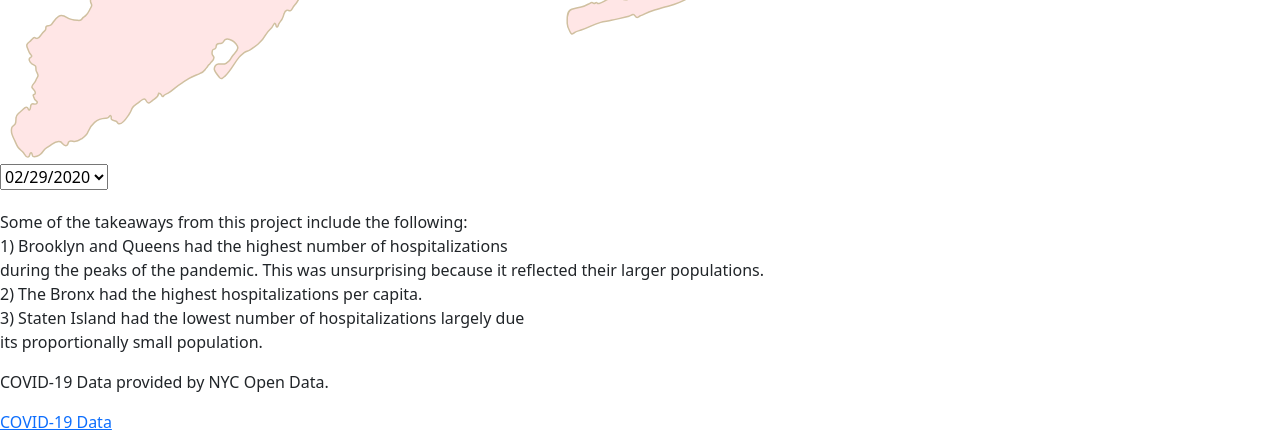
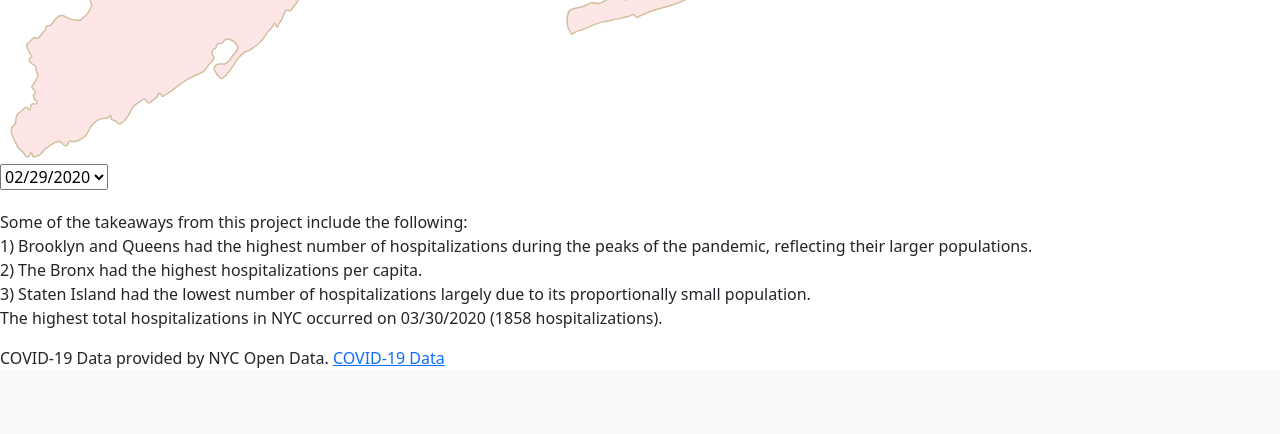
Before and after one commit to era-trin/Data-Journalism-Final, a Flask app: page / in a window 1280 px wide. Shown: the part 934-1368 px from the top of the page. After the commit the page ends 1302 px from the top, so only its background shows below. Run offline with Flask 3, Linux system fonts and the light colour scheme.

Commit message:
Footer kinda finished, about page content finished, Tidy-up everything and check rubric

```diff
--- a/FinalDJProject/server.py
+++ b/FinalDJProject/server.py
@@ -45,16 +45,31 @@ def macro_page():
         "queens": hospitalized_to_hsl(int(selected_data["QN_HOSPITALIZED_COUNT"])),
         "bronx": hospitalized_to_hsl(int(selected_data["BX_HOSPITALIZED_COUNT"]))
     }
+    total = []
+    dates = []
+    for entry in raw_data:
+        if all(k in entry for k in ["MN_HOSPITALIZED_COUNT", "BK_HOSPITALIZED_COUNT", "QN_HOSPITALIZED_COUNT", "BX_HOSPITALIZED_COUNT", "SI_HOSPITALIZED_COUNT"]):
+            dates.append(entry["Date"])
+            total.append(int(entry["MN_HOSPITALIZED_COUNT"]) +
+                int(entry["BK_HOSPITALIZED_COUNT"]) +
+                int(entry["QN_HOSPITALIZED_COUNT"]) +
+                int(entry["BX_HOSPITALIZED_COUNT"]) +
+                int(entry["SI_HOSPITALIZED_COUNT"]))
+    total_peak_value = max(total)
+    total_peak_date = dates[total.index(total_peak_value)]
 
     return render_template(
         "index.html",
         dates=all_dates,
         borough_colors=borough_colors,
-        selected_date=selected_date
+        selected_date=selected_date,
+        total_peak_value=total_peak_value,
+        total_peak_date=total_peak_date
     )
 
 @app.route('/borough')
 def micro_page():
+    import json
     with open("FinalDJProject/Data/borough_data.json", "r") as f:
         raw_data = json.load(f)
     all_dates = [entry["Date"] for entry in raw_data]
@@ -84,7 +99,86 @@ def micro_page():
                 int(entry["BX_HOSPITALIZED_COUNT"]) +
                 int(entry["SI_HOSPITALIZED_COUNT"]))
 
+    manhattan_peak_value = max(manhattan)
+    manhattan_peak_date = dates[manhattan.index(manhattan_peak_value)]
+    manhattan_min_value = min(manhattan)
+    manhattan_min_date = dates[manhattan.index(manhattan_min_value)]
+    manhattan_total = sum(manhattan)
+
+
+    brooklyn_peak_value = max(brooklyn)
+    brooklyn_peak_date = dates[brooklyn.index(brooklyn_peak_value)]
+    brooklyn_min_value = min(brooklyn)
+    brooklyn_min_date = dates[brooklyn.index(brooklyn_min_value)]
+    brooklyn_total = sum(brooklyn)
+
+
+    queens_peak_value = max(queens)
+    queens_peak_date = dates[queens.index(queens_peak_value)]
+    queens_min_value = min(queens)
+    queens_min_date = dates[queens.index(queens_min_value)]
+    queens_total = sum(queens)
+
+
+    bronx_peak_value = max(bronx)
+    bronx_peak_date = dates[bronx.index(bronx_peak_value)]
+    bronx_min_value = min(bronx)
+    bronx_min_date = dates[bronx.index(bronx_min_value)]
+    bronx_total = sum(bronx)
+
+
+    statenisland_peak_value = max(staten_island)
+    statenisland_peak_date = dates[staten_island.index(statenisland_peak_value)]
+    statenisland_min_value = min(staten_island)
+    statenisland_min_date = dates[staten_island.index(statenisland_min_value)]
+    statenisland_total = sum(staten_island)
+
+
+
     selected_borough = request.args.get('borough', 'Unknown Borough')
-    return render_template("borough.html", borough=selected_borough,dates = all_dates,graph_dates = dates,graph_manhattan = manhattan, graph_brooklyn = brooklyn, graph_statenisland = staten_island, graph_queens = queens, graph_bronx = bronx, graph_total = total, selected_date=selected_date, max=max)
+    return render_template(
+        "borough.html",
+        borough=selected_borough,
+        dates=all_dates,
+        graph_dates=dates,
+        graph_manhattan=manhattan,
+        graph_brooklyn=brooklyn,
+        graph_statenisland=staten_island,
+        graph_queens=queens,
+        graph_bronx=bronx,
+        total=sum(total),
+        selected_date=selected_date,
+        max=max,
+
+        manhattan_peak_date=manhattan_peak_date,
+        manhattan_peak_value=manhattan_peak_value,
+        manhattan_min_date=manhattan_min_date,
+        manhattan_min_value=manhattan_min_value,
+        manhattan_total=manhattan_total,
+
+        brooklyn_peak_date=brooklyn_peak_date,
+        brooklyn_peak_value=brooklyn_peak_value,
+        brooklyn_min_date=brooklyn_min_date,
+        brooklyn_min_value=brooklyn_min_value,
+        brooklyn_total=brooklyn_total,
+
+        queens_peak_date=queens_peak_date,
+        queens_peak_value=queens_peak_value,
+        queens_min_date=queens_min_date,
+        queens_min_value=queens_min_value,
+        queens_total=queens_total,
+
+        bronx_peak_date=bronx_peak_date,
+        bronx_peak_value=bronx_peak_value,
+        bronx_min_date=bronx_min_date,
+        bronx_min_value=bronx_min_value,
+        bronx_total=bronx_total,
+
+        statenisland_peak_date=statenisland_peak_date,
+        statenisland_peak_value=statenisland_peak_value,
+        statenisland_min_date=statenisland_min_date,
+        statenisland_min_value=statenisland_min_value,
+        statenisland_total=statenisland_total
+    )
 
 app.run(debug=True)
--- a/FinalDJProject/templates/borough.html
+++ b/FinalDJProject/templates/borough.html
@@ -24,5 +24,8 @@
 {% set selected_borough = borough %}
 {% include 'line_graph.svg' %}
 
+
+{% include 'footer.html' %}
+
 </body>
 </html>
--- a/FinalDJProject/templates/footer.html
+++ b/FinalDJProject/templates/footer.html
@@ -9,36 +9,53 @@
 
 <footer class="footer">
 
-
   {% if borough == "Manhattan" %}
-    <p>Data for Manhattan provided by NYC Open Data.</p>
+    <p>
+      Data for Manhattan provided by NYC Open Data.<br>
+      Manhattan had its highest hospitalizations on {{ manhattan_peak_date }} ({{ manhattan_peak_value }} hospitalizations).<br>
+      The lowest was on {{ manhattan_min_date }} ({{ manhattan_min_value }} hospitalizations).<br>
+      Manhattan's population is about 1.6 million, and its total hospitalizations were {{ manhattan_total }} out of NYC's {{total}} hospitalizations.
+    </p>
   {% elif borough == "Brooklyn" %}
-    <p>Data for Brooklyn provided by NYC Open Data.</p>
+    <p>
+      Data for Brooklyn provided by NYC Open Data.<br>
+      Brooklyn had its highest hospitalizations on {{ brooklyn_peak_date }} ({{ brooklyn_peak_value }} hospitalizations).<br>
+      The lowest was on {{ brooklyn_min_date }} ({{ brooklyn_min_value }} hospitalizations).<br>
+      Brooklyn's population is about 2.7 million, and its total hospitalizations were {{ brooklyn_total }}, the most per borough out of NYC's {{total}} hospitalizations.
+    </p>
   {% elif borough == "Queens" %}
-    <p>Data for Queens provided by NYC Open Data.</p>
+    <p>
+      Data for Queens provided by NYC Open Data.<br>
+      Queens had its highest hospitalizations on {{ queens_peak_date }} ({{ queens_peak_value }} hospitalizations).<br>
+      The lowest was on {{ queens_min_date }} ({{ queens_min_value }} hospitalizations).<br>
+      Queens' population is about 2.4 million, and its total hospitalizations were {{ queens_total }} in comparison to NYC's {{total}} hospitalizations.
+    </p>
   {% elif borough == "Bronx" %}
-    <p>Data for Bronx provided by NYC Open Data.</p>
+    <p>
+      Data for Bronx provided by NYC Open Data.<br>
+      The Bronx had its highest hospitalizations on {{ bronx_peak_date }} ({{ bronx_peak_value }} hospitalizations).<br>
+      The lowest was on {{ bronx_min_date }} ({{ bronx_min_value }} hospitalizations).<br>
+      The Bronx's population is about 1.4 million, and its total hospitalizations were {{ bronx_total }}.
+    </p>
   {% elif borough == "Staten Island" %}
-    <p>Data for Staten Island provided by NYC Open Data.</p>
+    <p>
+      Data for Staten Island provided by NYC Open Data.<br>
+      Staten Island had its highest hospitalizations on {{ statenisland_peak_date }} ({{ statenisland_peak_value }} hospitalizations).<br>
+      The lowest was on {{ statenisland_min_date }} ({{ statenisland_min_value }} hospitalizations).<br>
+      Staten Island's population is about 500 thousand, and its total hospitalizations were only {{ statenisland_total }} out of NYC's {{total}} hospitalizations.
+    </p>
   {% else %}
-    <p style = "margin-top:20px" >Some of the takeaways from this project include the following:<br>
-      1) Brooklyn and Queens had the highest number of hospitalizations <br>
-      during the peaks of the pandemic. This was unsurprising because it reflected their
-      larger populations. <br>
-
+    <p style="margin-top:20px">
+      Some of the takeaways from this project include the following:<br>
+      1) Brooklyn and Queens had the highest number of hospitalizations during the peaks of the pandemic, reflecting their larger populations.<br>
       2) The Bronx had the highest hospitalizations per capita.<br>
-
-      3) Staten Island had the lowest number of hospitalizations largely due <br>
-      its proportionally small population.
+      3) Staten Island had the lowest number of hospitalizations largely due to its proportionally small population.<br>
+      The highest total hospitalizations in NYC occurred on {{ total_peak_date }} ({{ total_peak_value }} hospitalizations).
     </p>
-
-      COVID-19 Data provided by NYC Open Data.</p>
+    COVID-19 Data provided by NYC Open Data.
   {% endif %}
 
-
-
-
-    <a href="https://catalog.data.gov/dataset/covid-19-daily-counts-of-cases-hospitalizations-and-deaths">COVID-19 Data</a>
+  <a href="https://catalog.data.gov/dataset/covid-19-daily-counts-of-cases-hospitalizations-and-deaths">COVID-19 Data</a>
 </footer>
 
 </body>
```
Also changed, not shown: FinalDJProject/templates/about.html (+13 -3 lines), FinalDJProject/templates/macro_prototype.svg, FinalDJProject/templates/micro_prototype.svg.
